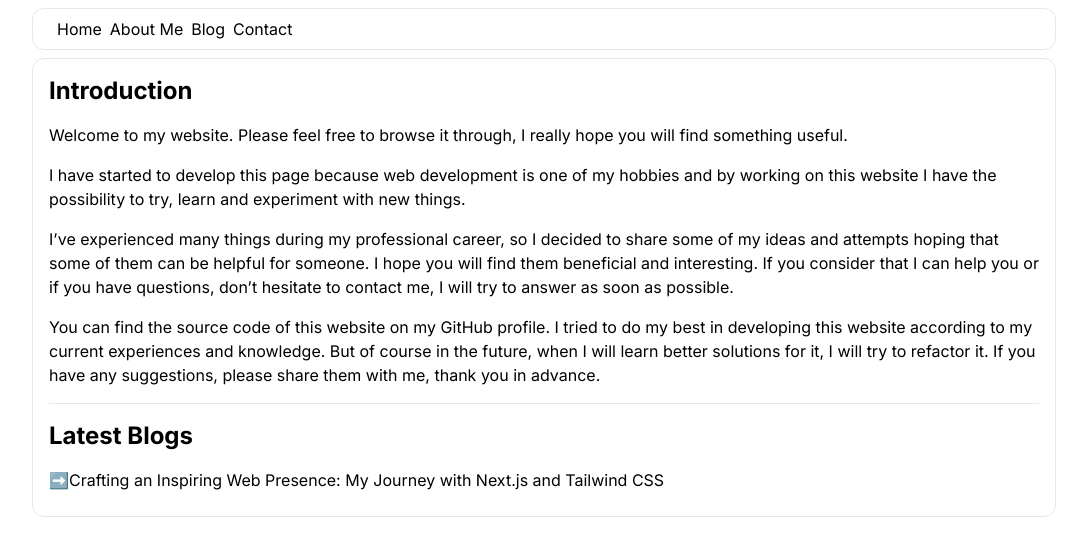
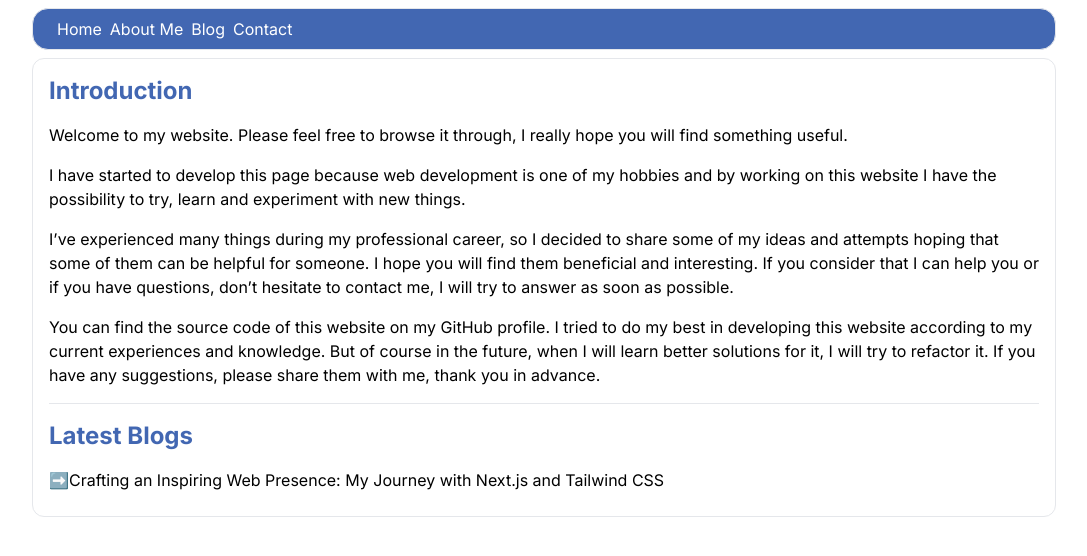
Before and after one commit to kulcsarrudolf/kulcsarrudolf.com, a Next.js app: page / in a window 1280 px wide. Shown: the top 556 px of the page, without its empty margins (96-1183 px from the left). Built offline with nearby package versions, Linux system fonts and the light colour scheme.

Commit message:
Typography updates

```diff
--- a/src/app/about-me/page.tsx
+++ b/src/app/about-me/page.tsx
@@ -1,4 +1,4 @@
-import Paragraph from "@/components/general/Paragraph";
+import Paragraph from "@/components/general/typography/Paragraph";
 
 const AboutMe = () => {
   return (
--- a/src/app/contact/page.tsx
+++ b/src/app/contact/page.tsx
@@ -1,4 +1,4 @@
-import Paragraph from "@/components/general/Paragraph";
+import Paragraph from "@/components/general/typography/Paragraph";
 
 const Contact = () => {
   return (
--- a/src/app/page.tsx
+++ b/src/app/page.tsx
@@ -1,10 +1,11 @@
 import BlogPostList from "@/components/blog/BlogPostList";
-import Paragraph from "@/components/general/Paragraph";
+import Paragraph from "@/components/general/typography/Paragraph";
+import Title from "@/components/general/typography/Title";
 
 export default function Home() {
   return (
     <div>
-      <h1 className="text-2xl font-bold mb-4">Introduction</h1>
+      <Title>Introduction</Title>
       <Paragraph>
         Welcome to my website. Please feel free to browse it through, I really
         hope you will find something useful.
--- a/src/components/blog/BlogPostList.tsx
+++ b/src/components/blog/BlogPostList.tsx
@@ -1,5 +1,6 @@
 import { getPostMetadata } from "@/utils/getPostMetadata";
 import BlogPostPreview from "./BlogPostPreview";
+import Title from "../general/typography/Title";
 
 type BlogPostListProps = {
   title?: string;
@@ -13,7 +14,7 @@ const BlogPostList = ({
 
   return (
     <div>
-      <h1 className="text-2xl font-bold mb-4">{title}</h1>
+      <Title>{title}</Title>
       {posts
         .slice(0, noOfElements ? noOfElements : posts.length)
         .map((post) => (
--- /dev/null
+++ b/src/components/general/typography/Title.tsx
@@ -0,0 +1,14 @@
+const Title = ({ children }: any) => {
+  return (
+    <h1
+      className="text-2xl font-bold mb-4"
+      style={{
+        color: "#4267b2",
+      }}
+    >
+      {children}
+    </h1>
+  );
+};
+
+export default Title;
--- a/src/components/navbar/Navbar.tsx
+++ b/src/components/navbar/Navbar.tsx
@@ -21,7 +21,13 @@ const NAVBAR_ELEMENTS = [
 
 const Navbar = () => {
   return (
-    <div className="border border-black-500 px-4 py-2 rounded-xl mb-2 flex flex-row">
+    <div
+      className="border border-black-500 px-4 py-2 rounded-2xl mb-2 flex flex-row"
+      style={{
+        backgroundColor: "#4267b2",
+        color: "#FFFFFF",
+      }}
+    >
       {NAVBAR_ELEMENTS.map((element) => (
         <Link key={element.title} href={element.href} className="ml-2">
           <p>{element.title}</p>
```
Also changed, not shown: src/components/general/typography/Paragraph.tsx (renamed from src/components/general/Paragraph.tsx).
